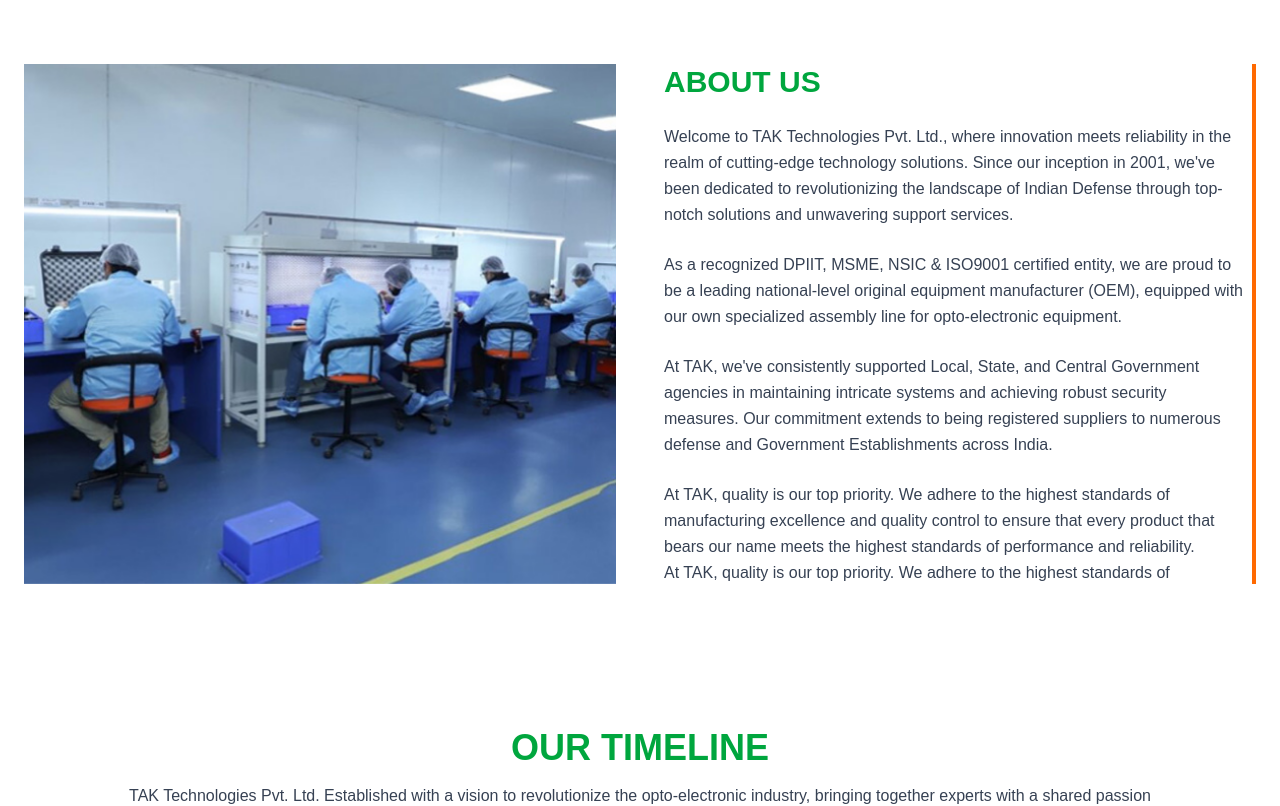
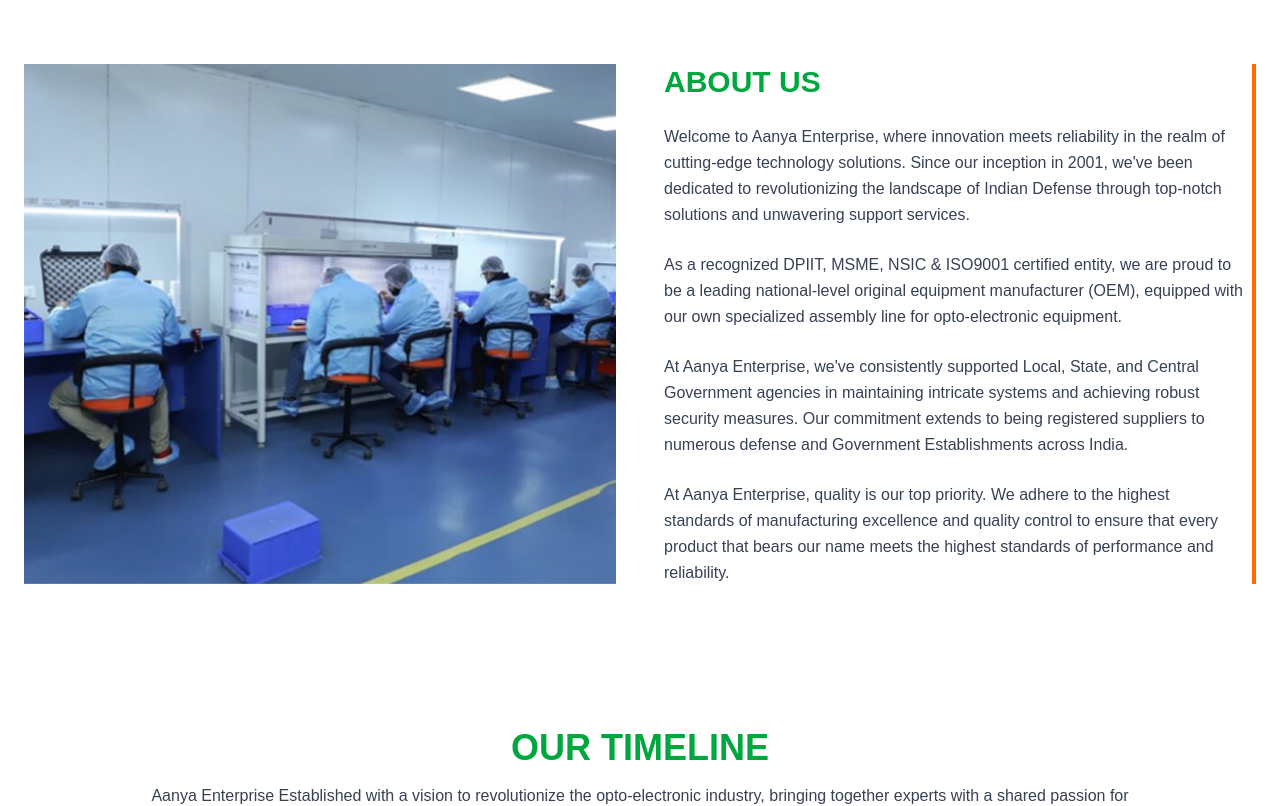
Before and after one commit to anandkumar778/Anya, a Next.js app: page /about/company/about-us in a window 1280 px wide. Shown: the part 2400-3206 px from the top of the page. Built offline with nearby package versions, Linux system fonts and the light colour scheme.

Commit message:
first commit

```diff
--- a/components/Footer.tsx
+++ b/components/Footer.tsx
@@ -109,7 +109,7 @@
 
             <div>
               <h4 className="text-orange-400 font-semibold mb-4">
-                TAK Technologies
+                Aanya Enterprise
               </h4>
               <ul className="space-y-2">
                 <li>About Us</li>
@@ -171,21 +171,21 @@
 
           <ContactBlock
             title="For Sales"
-            email="sales@tak-technologies.com"
+            email="sales@aanya-technologies.com"
             phone="+91 8510007185"
             ext="Ext. 122/135"
           />
 
           <ContactBlock
             title="For Support"
-            email="support@tak-technologies.com"
+            email="support@aanya-technologies.com"
             phone="+91 9540543338"
             ext="Ext. 234/233"
           />
 
           <ContactBlock
             title="For Testing Lab"
-            email="lab@tak-technologies.com"
+            email="lab@aanya-technologies.com"
             phone="+91 9540631133"
             ext="Ext. 820/821"
           />
@@ -205,7 +205,7 @@
       <div className="max-w-7xl mx-auto px-6 py-4 flex flex-col md:flex-row items-center justify-between text-sm text-white">
 
         <p className="text-center md:text-left">
-          © Copyright 2026 TAK Technologies Private Limited - All Rights Reserved |{" "}
+          © Copyright 2026 Aanya Enterprise - All Rights Reserved |{" "}
           <span className="underline cursor-pointer">Sitemap</span> |{" "}
           <span className="underline cursor-pointer">Contact Us</span>
         </p>
--- a/components/about/AboutHero.tsx
+++ b/components/about/AboutHero.tsx
@@ -98,7 +98,7 @@
         </h2>
 
         <p className="text-gray-700 leading-relaxed mb-6">
-          Welcome to TAK Technologies Pvt. Ltd., where innovation meets
+          Welcome to Aanya Enterprise, where innovation meets
           reliability in the realm of cutting-edge technology solutions.
           Since our inception in 2001, we've been dedicated to
           revolutionizing the landscape of Indian Defense through top-notch
@@ -113,7 +113,7 @@
         </p>
 
         <p className="text-gray-700 leading-relaxed mb-6">
-          At TAK, we've consistently supported Local, State, and Central
+          At Aanya Enterprise, we've consistently supported Local, State, and Central
           Government agencies in maintaining intricate systems and
           achieving robust security measures. Our commitment extends to
           being registered suppliers to numerous defense and Government
@@ -121,21 +121,21 @@
         </p>
 
         <p className="text-gray-700 leading-relaxed">
-          At TAK, quality is our top priority. We adhere to the highest
+          At Aanya Enterprise, quality is our top priority. We adhere to the highest
           standards of manufacturing excellence and quality control to
           ensure that every product that bears our name meets the highest
           standards of performance and reliability.
         </p>
 
          <p className="text-gray-700 leading-relaxed">
-          At TAK, quality is our top priority. We adhere to the highest
+          At Aanya Enterprise, quality is our top priority. We adhere to the highest
           standards of manufacturing excellence and quality control to
           ensure that every product that bears our name meets the highest
           standards of performance and reliability.
         </p>
 
          <p className="text-gray-700 leading-relaxed">
-          At TAK, quality is our top priority. We adhere to the highest
+          At Aanya Enterprise, quality is our top priority. We adhere to the highest
           standards of manufacturing excellence and quality control to
           ensure that every product that bears our name meets the highest
           standards of performance and reliability.
--- a/components/about/TimelineSection.tsx
+++ b/components/about/TimelineSection.tsx
@@ -78,7 +78,7 @@
         </h2>
 
         <p className="text-center text-gray-700 text-sm sm:text-base max-w-5xl mx-auto mb-8 sm:mb-12">
-          TAK Technologies Pvt. Ltd. Established with a vision to revolutionize
+          Aanya Enterprise Established with a vision to revolutionize
           the opto-electronic industry, bringing together experts with a shared
           passion for innovation and excellence.
         </p>
--- a/components/home/DarviSection.tsx
+++ b/components/home/DarviSection.tsx
@@ -14,7 +14,7 @@
           </h2>
 
           <p className="text-gray-800 text-sm sm:text-base leading-relaxed mb-4">
-            TAK Technologies proudly unveiled the “DarVi” brand in the year
+            Aanya Enterprise Technologies proudly unveiled the “DarVi” brand in the year
             2012, marking a significant milestone in their commitment to
             excellence in the field of Opto-electronics. The company has
             established its own state-of-the-art manufacturing facility
@@ -27,7 +27,7 @@
             Clean Room environments, meticulously controlled laminar airflow
             stations, electronic testing capabilities, dedicated dark room
             testing facilities, and specialized NABL accredited environmental
-            testing facility. These resources reflect TAK Technologies’
+            testing facility. These resources reflect Aanya Enterprise Technologies’
             dedication to delivering superior products and pioneering
             advancements in the industry.
           </p>
--- a/components/home/HeroSlider.tsx
+++ b/components/home/HeroSlider.tsx
@@ -8,7 +8,7 @@
     id: 1,
     image: "/hero/hero1.png",
     title: 'BE PREPARED FOR ANY CHALLENGE WITH OUR TRUSTED "DARVI" PRODUCTS',
-    desc: "We take expertise in serving the security, surveillance, and maintenance needs of our clients and aim for 100% customer satisfaction.",
+    desc: "We Aanya Enterprisee expertise in serving the security, surveillance, and maintenance needs of our clients and aim for 100% customer satisfaction.",
     btn: "Expand Your Horizon",
   },
   {
--- a/components/home/ReliabilitySection.tsx
+++ b/components/home/ReliabilitySection.tsx
@@ -12,7 +12,7 @@
           </h2>
 
           <p className="text-gray-700 text-sm sm:text-base mb-4 leading-relaxed">
-            Established in 2001, TAK Technologies Pvt. Ltd. embarked on a mission
+            Established in 2001, Aanya Enterprise embarked on a mission
             to make a lasting impact on the Indian defense sector by delivering
             top-quality products and solutions coupled with efficient and
             responsive support services.
@@ -42,7 +42,7 @@
         <div className="relative w-full h-[260px] sm:h-[340px] md:h-[450px]">
           <Image
             src="/hero/bilding.png"
-            alt="TAK Technologies Building"
+            alt="Aanya Enterprise Technologies Building"
             fill
             className="object-cover rounded-md"
             priority
--- a/package.json
+++ b/package.json
@@ -1,5 +1,5 @@
 {
-  "name": "tak",
+  "name": "Aanya Enterprise",
   "version": "0.1.0",
   "private": true,
   "scripts": {
```
Also changed, not shown: 1 other file (tests, documents, lock files or other folders).
